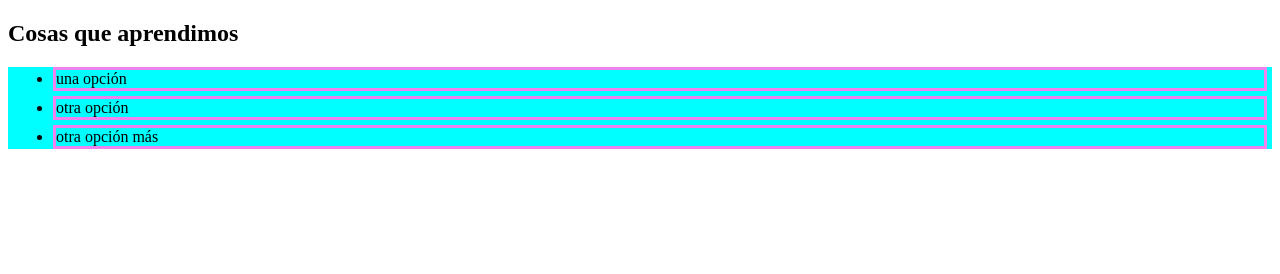
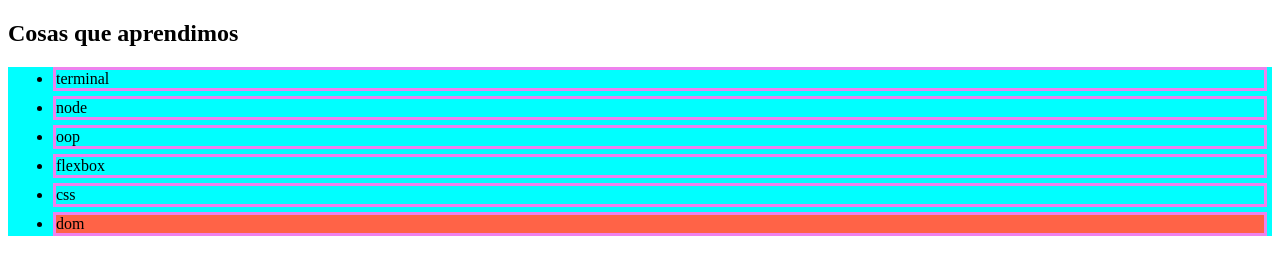
Before and after one commit to sebastian1405/RETOS-PROGRAMACION-8, a plain HTML site: page index.html in a window 1280 px wide. Drawn offline with Linux system fonts and the light colour scheme.

Commit message:
terminado

```diff
--- a/index.html
+++ b/index.html
@@ -12,11 +12,7 @@
     <section>
       <h1 class="titulo">Cosas que aprendimos</h1>
 
-      <ul class="lista">
-        <li>una opción</li>
-        <li>otra opción</li>
-        <li>otra opción más</li>
-      </ul>
+      <ul class="lista"></ul>
     </section>
   </body>
 </html>
--- a/main.js
+++ b/main.js
@@ -1,30 +1,38 @@
 const cosasQueAprendimos = [
   {
-    tema: 'terminal',
-    class: '',
+    tema: "terminal",
+    class: "",
   },
   {
-    tema: 'node',
-    class: '',
+    tema: "node",
+    class: "",
   },
   {
-    tema: 'oop',
-    class: '',
+    tema: "oop",
+    class: "",
   },
   {
-    tema: 'flexbox',
-    class: '',
+    tema: "flexbox",
+    class: "",
   },
   {
-    tema: 'css',
-    class: '',
+    tema: "css",
+    class: "",
   },
   {
-    tema: 'dom',
-    class: 'special',
+    tema: "dom",
+    class: "special",
   },
 ];
 
-function main() {}
+function main() {
+  for (i = 0; i < cosasQueAprendimos.length; i++) {
+    const nuevoitem = document.createElement("li");
+    nuevoitem.className = cosasQueAprendimos[i].class;
+    nuevoitem.innerText = cosasQueAprendimos[i].tema;
+    const ubicado = document.querySelector("ul.lista");
+    ubicado.appendChild(nuevoitem);
+  }
+}
 
 main();
```
